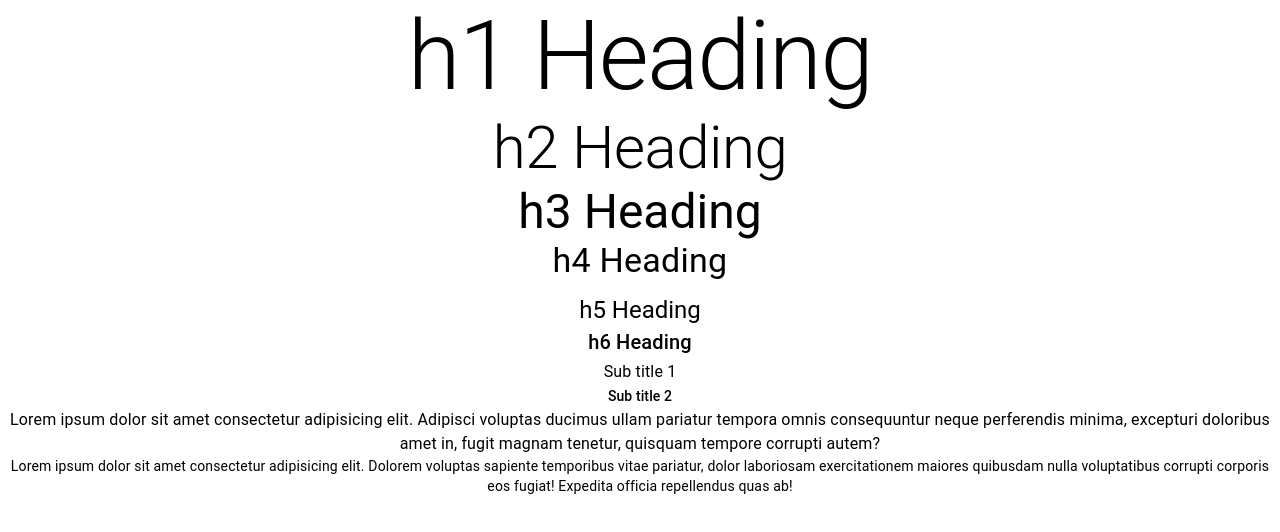
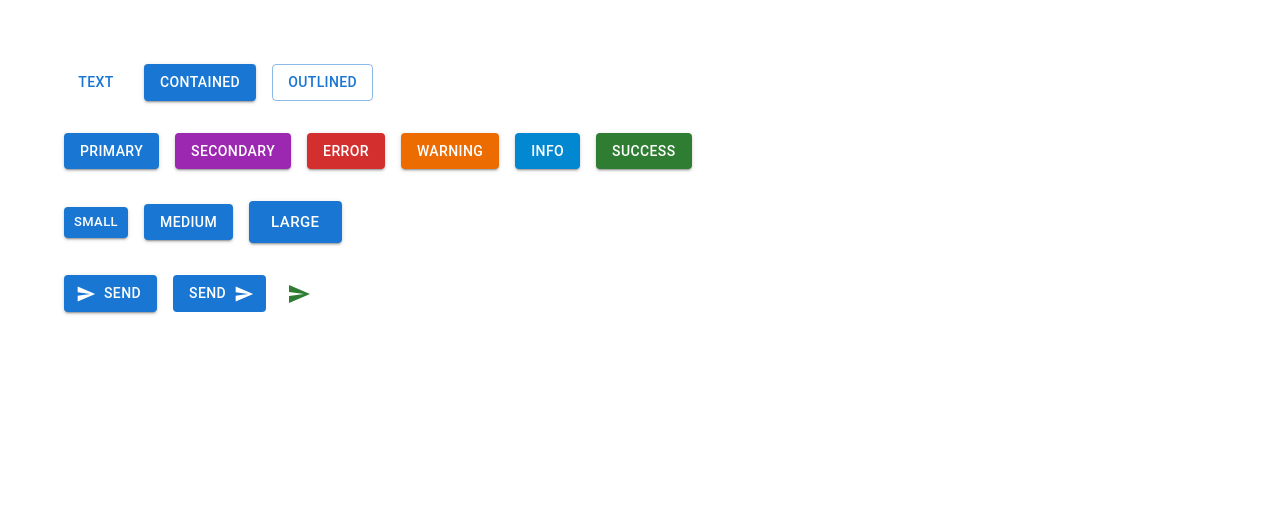
Before and after one commit to egallardo/react-mui-demo, a React (Create React App) app: page / in a window 1280 px wide. Shown: the top 532 px of the page. Built offline with nearby package versions, Linux system fonts and the light colour scheme.

Commit message:
React Material UI Tutorial - 4 Button

```diff
--- a/package.json
+++ b/package.json
@@ -5,6 +5,7 @@
   "dependencies": {
     "@emotion/react": "^11.10.5",
     "@emotion/styled": "^11.10.5",
+    "@mui/icons-material": "^5.11.0",
     "@mui/material": "^5.11.7",
     "@testing-library/jest-dom": "^5.16.5",
     "@testing-library/react": "^13.4.0",
--- a/src/App.css
+++ b/src/App.css
@@ -1,5 +1,5 @@
 .App {
-  text-align: center;
+  padding: 4rem;
 }
 
 .App-logo {
--- a/src/App.tsx
+++ b/src/App.tsx
@@ -1,10 +1,12 @@
 import './App.css';
-import { MuiTypography } from './components/MuiTypography';
+//import { MuiTypography } from './components/MuiTypography';
+import { MuiButton } from './components/MuiButton';
 
 function App() {
   return (
     <div className="App">
-      <MuiTypography/>
+      {/* <MuiTypography/> */}
+      <MuiButton></MuiButton>
     </div>
   );
 }
--- /dev/null
+++ b/src/components/MuiButton.tsx
@@ -0,0 +1,34 @@
+import { Stack, Button, IconButton } from "@mui/material"
+import SendIcon from '@mui/icons-material/Send';
+
+export const MuiButton = () => {
+  return (
+    <Stack spacing={4}>
+        <Stack spacing={2} direction="row">
+            <Button variant="text" href="https://google.com">Text</Button>
+            <Button variant="contained">Contained</Button>
+            <Button variant="outlined">Outlined</Button>
+        </Stack>
+        <Stack spacing={2} direction="row">
+            <Button variant="contained" color="primary">Primary</Button>
+            <Button variant="contained" color="secondary">Secondary</Button>
+            <Button variant="contained" color="error">Error</Button>
+            <Button variant="contained" color="warning">Warning</Button>
+            <Button variant="contained" color="info">Info</Button>
+            <Button variant="contained" color="success">Success</Button>
+        </Stack>
+        <Stack display="block" spacing={2} direction="row">
+            <Button variant="contained" size="small">small</Button>
+            <Button variant="contained" size="medium">medium</Button>
+            <Button variant="contained" size="large">large</Button>
+        </Stack>
+        <Stack spacing={2} direction="row">
+            <Button variant="contained" startIcon={<SendIcon/>} disableRipple onClick={() => alert('Clicked')}>Send</Button>
+            <Button variant="contained" endIcon={<SendIcon/>} disableElevation>Send</Button>
+            <IconButton aria-label="send" color="success" size="small"> {/* IconButton are more appropiate for navigation bars */}
+                <SendIcon/>
+            </IconButton>
+        </Stack>
+    </Stack>
+  )
+}
```
Also changed, not shown: 1 other file (tests, documents, lock files or other folders).
